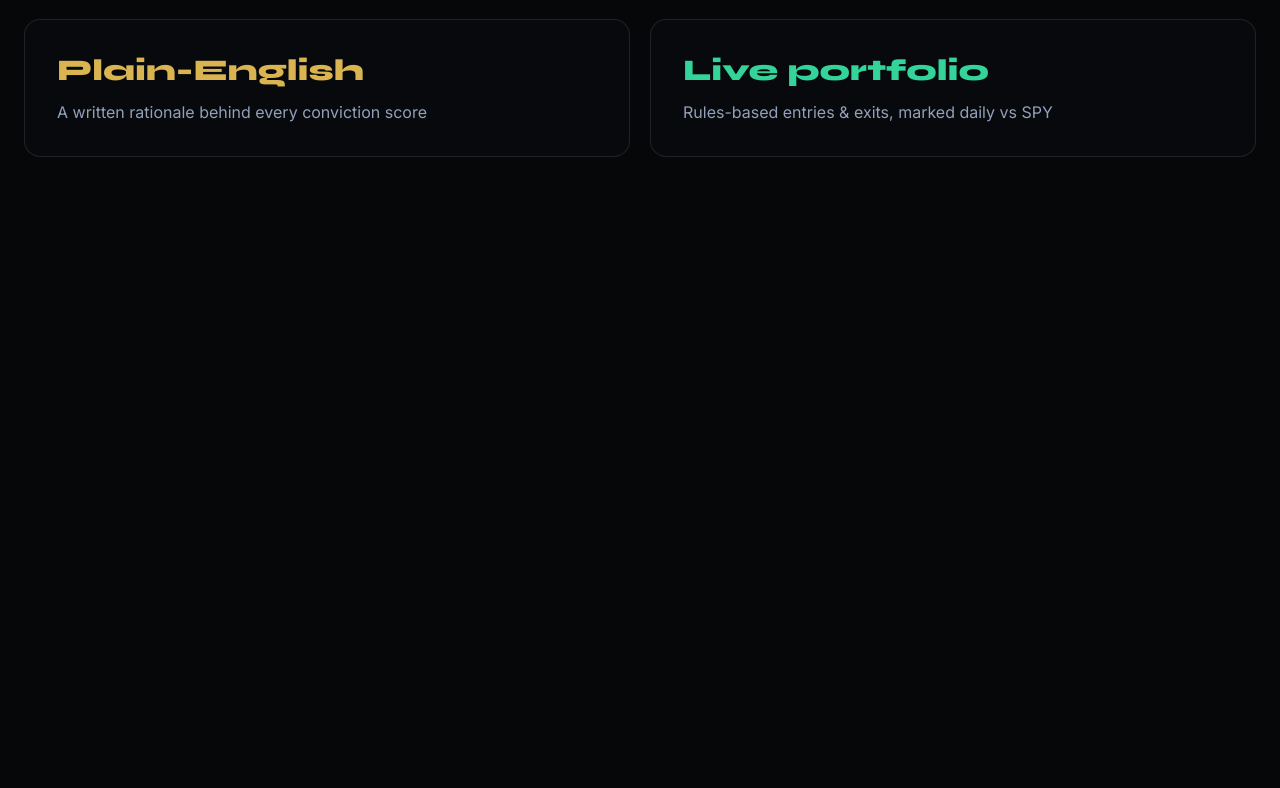
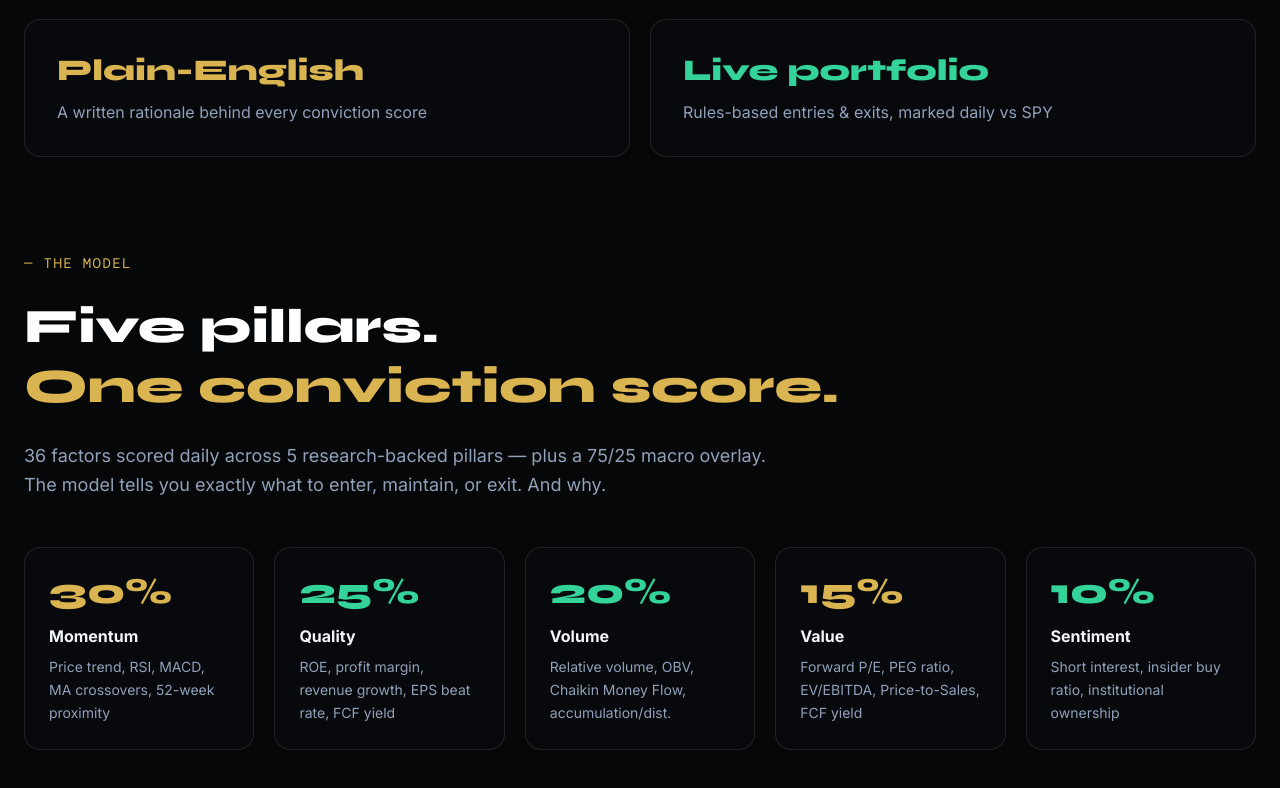
Before and after one commit to andymcalister/qntm-web, a Next.js app: page / in a window 1280 px wide. Shown: the part 1598-2386 px from the top of the page. Before the commit the page ends 1851 px from the top, so only its background shows below. Built offline with nearby package versions, Linux system fonts and the light colour scheme.

Commit message:
Five pillars section + consistent section spacing

```diff
--- a/app/page.tsx
+++ b/app/page.tsx
@@ -14,6 +14,14 @@ export default function Home() {
     { title: "5-factor model", color: "text-mint", body: "Momentum, Quality, Volume, Value, Sentiment" },
     { title: "Plain-English", color: "text-gold", body: "A written rationale behind every conviction score" },
     { title: "Live portfolio", color: "text-mint", body: "Rules-based entries & exits, marked daily vs SPY" },
+  ];
+
+  const pillars = [
+    { pct: "30%", color: "text-gold", label: "Momentum", body: "Price trend, RSI, MACD, MA crossovers, 52-week proximity" },
+    { pct: "25%", color: "text-mint", label: "Quality", body: "ROE, profit margin, revenue growth, EPS beat rate, FCF yield" },
+    { pct: "20%", color: "text-mint", label: "Volume", body: "Relative volume, OBV, Chaikin Money Flow, accumulation/dist." },
+    { pct: "15%", color: "text-gold", label: "Value", body: "Forward P/E, PEG ratio, EV/EBITDA, Price-to-Sales, FCF yield" },
+    { pct: "10%", color: "text-mint", label: "Sentiment", body: "Short interest, insider buy ratio, institutional ownership" },
   ];
 
   return (
@@ -178,6 +186,30 @@ export default function Home() {
         </div>
       </section>
 
+      {/* The model — five pillars */}
+      <section className="max-w-7xl mx-auto px-6 pt-0 pb-24">
+        <p className="font-mono text-sm tracking-widest text-gold mb-6">— THE MODEL</p>
+        <h2 className="font-display font-extrabold text-4xl sm:text-5xl leading-tight">
+          <span className="text-white">Five pillars.</span>
+          <br />
+          <span className="text-gold">One conviction score.</span>
+        </h2>
+        <p className="mt-6 text-lg text-slate-400 max-w-3xl leading-relaxed">
+          36 factors scored daily across 5 research-backed pillars — plus a 75/25 macro overlay. The model
+          tells you exactly what to enter, maintain, or exit. And why.
+        </p>
+
+        <div className="mt-12 grid grid-cols-2 lg:grid-cols-5 gap-5">
+          {pillars.map((p) => (
+            <div key={p.label} className="rounded-2xl border border-white/10 bg-card/40 p-6">
+              <p className={`font-display font-extrabold text-4xl ${p.color}`}>{p.pct}</p>
+              <p className="mt-3 font-bold text-slate-100">{p.label}</p>
+              <p className="mt-2 text-sm text-slate-400 leading-relaxed">{p.body}</p>
+            </div>
+          ))}
+        </div>
+      </section>
+
     </main>
   );
 }
```
